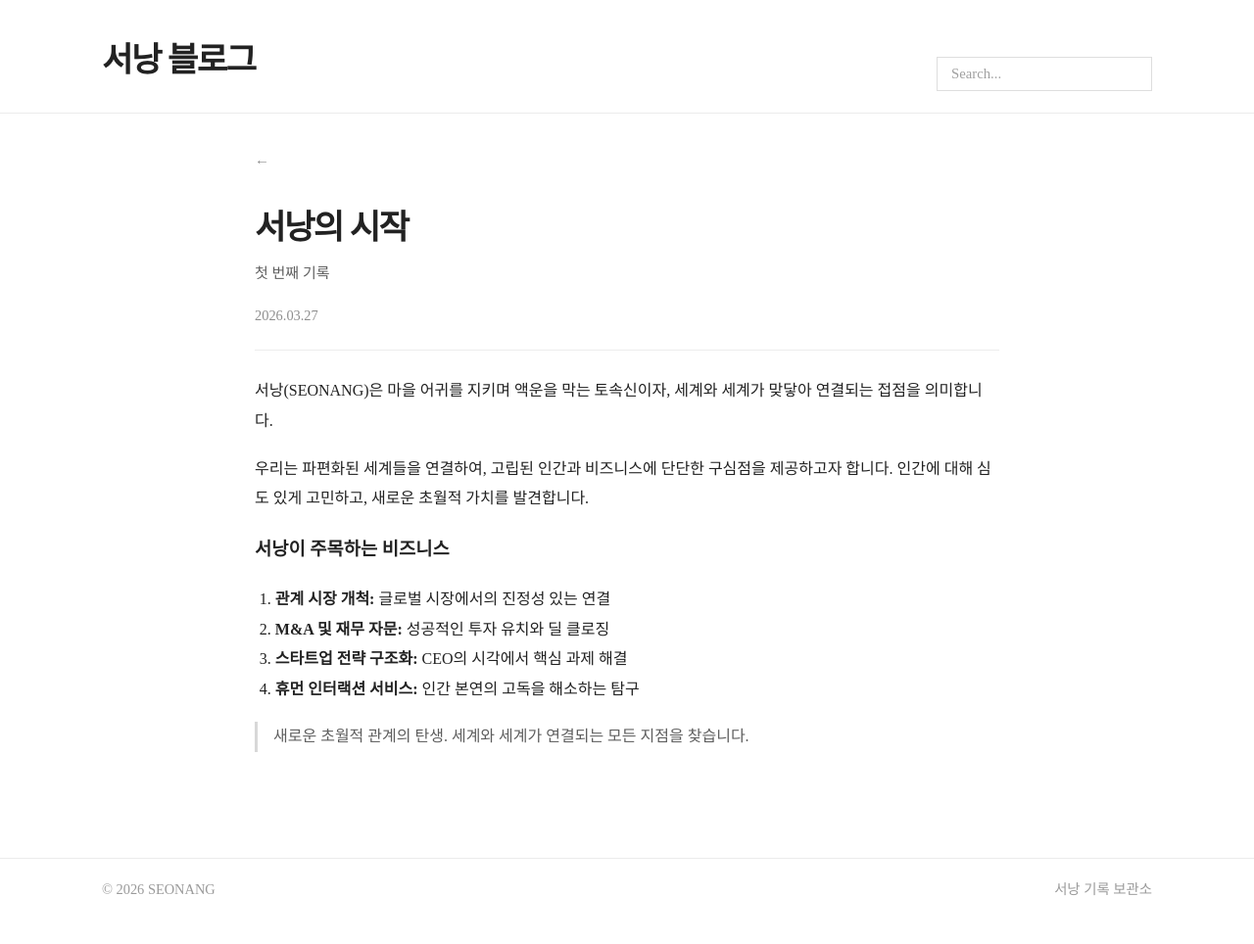
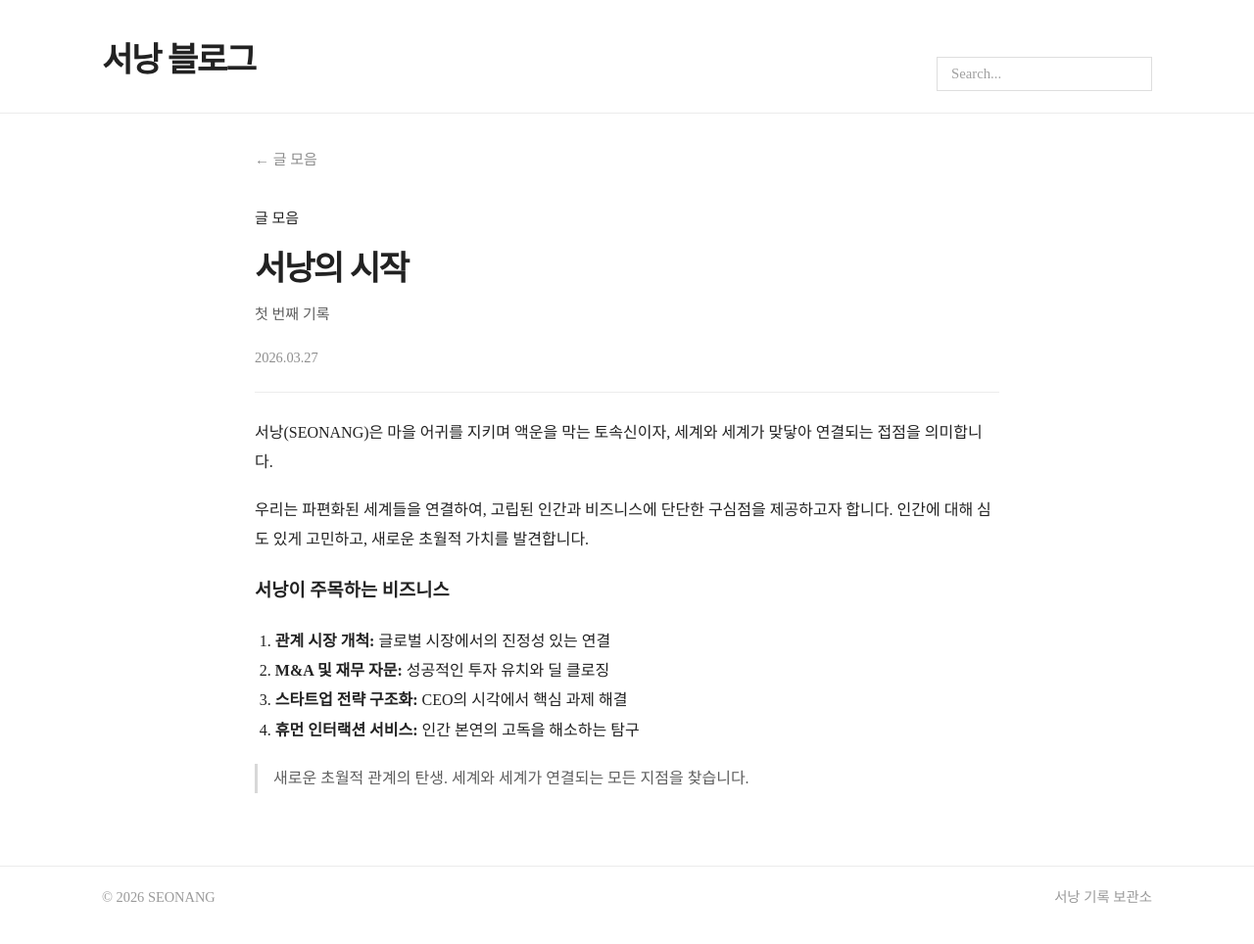
Before and after one commit to seonang/seonang.github.io, a Jekyll site: the page built from _posts/2026-03-27-first-record.md, in a window 1280 px wide. Shown: the whole page at 98% size. Built offline with Jekyll 4.4.1, drawn with Linux system fonts in a browser that asks for light colours; some web fonts are replaced.

Commit message:
Update entry.html

```diff
--- a/_layouts/entry.html
+++ b/_layouts/entry.html
@@ -1,12 +1,37 @@
 ---
 layout: default
 ---
+{% assign derived_section_label = page.section_label %}
+{% assign derived_section_url = page.section_url %}
+
+{% if derived_section_label == nil or derived_section_label == '' or derived_section_url == nil or derived_section_url == '' %}
+  {% if page.archive_category == 'book' %}
+    {% assign derived_section_label = '책' %}
+    {% assign derived_section_url = '/books/' %}
+  {% elsif page.archive_category == 'movie' %}
+    {% assign derived_section_label = '영화' %}
+    {% assign derived_section_url = '/movies/' %}
+  {% elsif page.archive_category == 'management' %}
+    {% assign derived_section_label = '경영' %}
+    {% assign derived_section_url = '/category/경영/' %}
+  {% elsif page.archive_category == 'philosophy' %}
+    {% assign derived_section_label = '철학' %}
+    {% assign derived_section_url = '/category/철학/' %}
+  {% elsif page.archive_category == 'diary' %}
+    {% assign derived_section_label = '일기' %}
+    {% assign derived_section_url = '/category/일기/' %}
+  {% else %}
+    {% assign derived_section_label = '글 모음' %}
+    {% assign derived_section_url = '/blog/' %}
+  {% endif %}
+{% endif %}
+
 <section class="entry-page">
   <div class="entry-wrap">
-    <a class="entry-back" href="{{ page.section_url | relative_url }}">← {{ page.section_label }}</a>
+    <a class="entry-back" href="{{ derived_section_url | relative_url }}">← {{ derived_section_label }}</a>
 
     <header class="entry-header">
-      <p class="eyebrow">{{ page.section_label }}</p>
+      <p class="eyebrow">{{ derived_section_label }}</p>
       <h1 class="entry-title">{{ page.title }}</h1>
       {% if page.description %}
         <p class="entry-description">{{ page.description }}</p>
```
